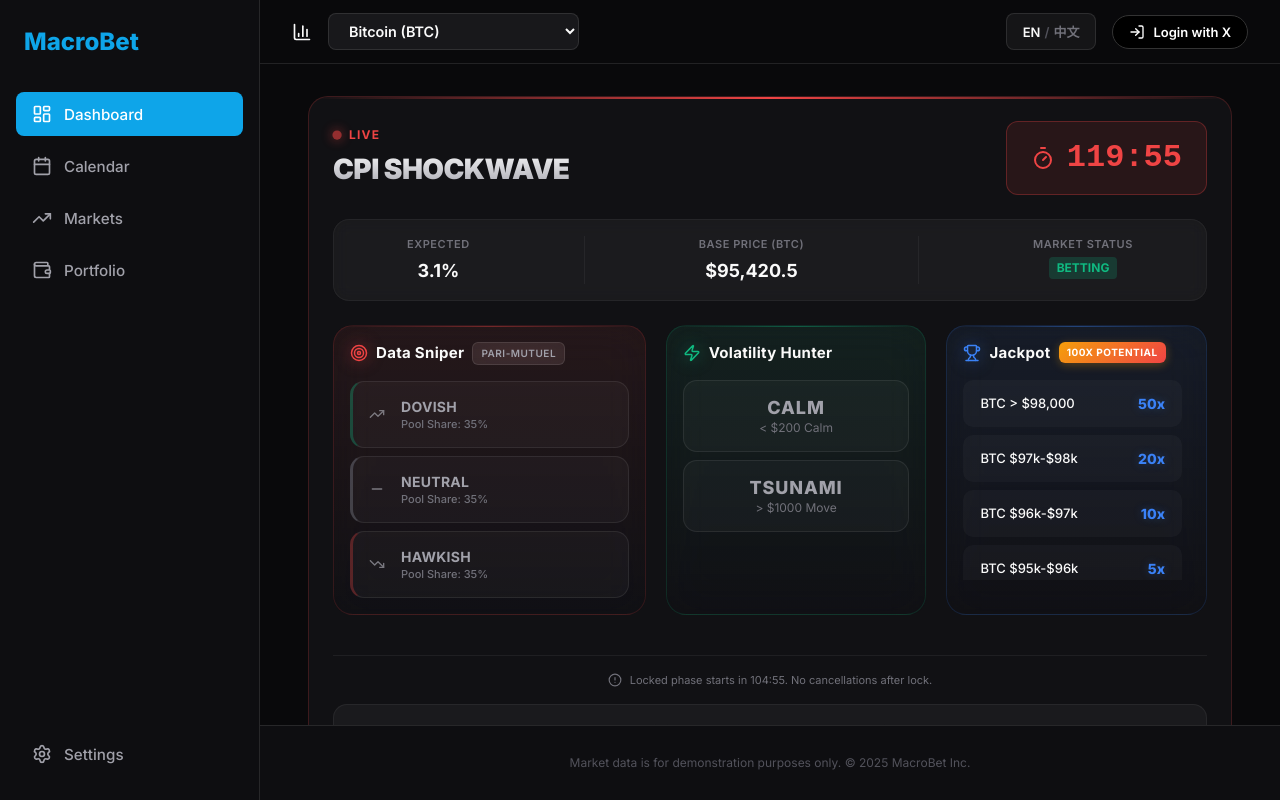
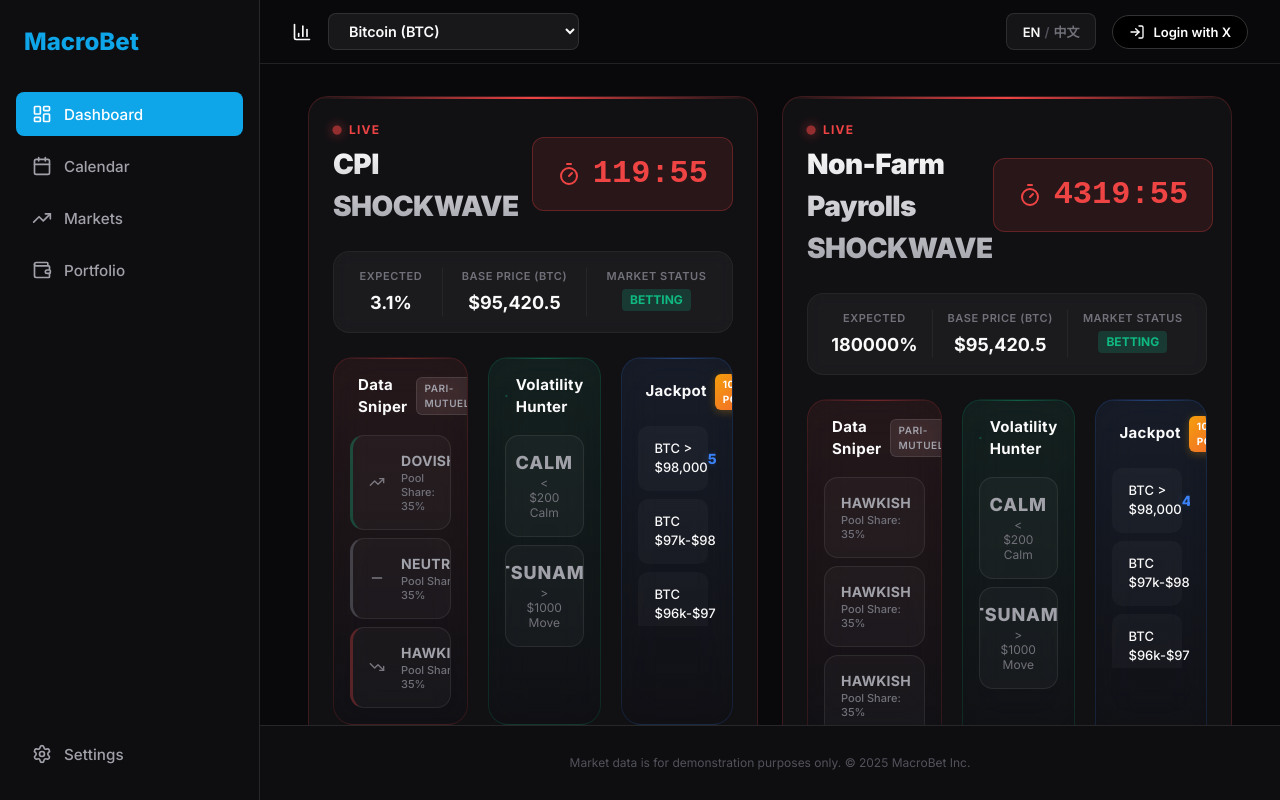
Before and after one commit to lbq110/MacroBet, a React (Vite) app in the folder frontend/: page / in a window 1280 px wide. Built offline with nearby package versions, Linux system fonts and the light colour scheme.

Commit message:
Add NFP, GDP, Fed Rate, BOJ Rate shockwave betting panels

```diff
--- a/frontend/src/App.tsx
+++ b/frontend/src/App.tsx
@@ -1,5 +1,5 @@
 import { useState } from 'react';
-import { MOCK_ASSETS, MOCK_MACRO_DATA, MOCK_BETS, MOCK_SHOCKWAVE_EVENT } from './data/mockData';
+import { MOCK_ASSETS, MOCK_MACRO_DATA, MOCK_BETS, ALL_SHOCKWAVE_EVENTS } from './data/mockData';
 import { useI18n } from './i18n';
 import { useAuth } from './auth/AuthContext';
 
@@ -144,7 +144,12 @@ function App() {
         <main className="main-content">
           {view === 'detail' ? (
             <div className="animate-fade-in" style={{ display: 'flex', flexDirection: 'column', gap: 'var(--space-8)' }}>
-              {activeAsset.id === 'btc' && <ShockwavePanel event={MOCK_SHOCKWAVE_EVENT} />}
+              {/* All Shockwave Betting Panels */}
+              <div className="shockwave-events-grid" style={{ display: 'grid', gridTemplateColumns: 'repeat(auto-fit, minmax(400px, 1fr))', gap: 'var(--space-6)' }}>
+                {ALL_SHOCKWAVE_EVENTS.map(event => (
+                  <ShockwavePanel key={event.id} event={event} />
+                ))}
+              </div>
               <AssetHero asset={activeAsset} />
               <MacroStats />
               <div style={{ display: 'grid', gridTemplateColumns: 'minmax(0, 2fr) minmax(0, 1fr)', gap: 'var(--space-8)', alignItems: 'start' }}>
--- a/frontend/src/data/mockData.ts
+++ b/frontend/src/data/mockData.ts
@@ -230,3 +230,98 @@ export const MOCK_SHOCKWAVE_EVENT: ShockwaveEvent = {
         { id: 'j4', rangeLabel: 'BTC $95k-$96k', subMode: ShockwaveSubMode.JACKPOT, odds: 5 },
     ]
 };
+
+// NFP Shockwave Event
+export const MOCK_NFP_EVENT: ShockwaveEvent = {
+    id: 'nfp-sw-001',
+    indicatorName: 'Non-Farm Payrolls',
+    releaseTime: new Date(Date.now() + 1000 * 60 * 60 * 24 * 3).toISOString(), // 3 days from now
+    expectedValue: 180000,
+    status: EventStatus.BETTING,
+    eventType: EventType.SHOCKWAVE,
+    basePrice: 95420.50,
+    options: [
+        { id: 'nfp-s1', rangeLabel: 'STRONG JOBS', subMode: ShockwaveSubMode.DATA_SNIPER },
+        { id: 'nfp-s2', rangeLabel: 'IN LINE', subMode: ShockwaveSubMode.DATA_SNIPER },
+        { id: 'nfp-s3', rangeLabel: 'WEAK JOBS', subMode: ShockwaveSubMode.DATA_SNIPER },
+        { id: 'nfp-v1', rangeLabel: 'CALM', subMode: ShockwaveSubMode.VOLATILITY_HUNTER },
+        { id: 'nfp-v2', rangeLabel: 'TSUNAMI', subMode: ShockwaveSubMode.VOLATILITY_HUNTER },
+        { id: 'nfp-j1', rangeLabel: 'BTC > $98,000', subMode: ShockwaveSubMode.JACKPOT, odds: 45 },
+        { id: 'nfp-j2', rangeLabel: 'BTC $97k-$98k', subMode: ShockwaveSubMode.JACKPOT, odds: 18 },
+        { id: 'nfp-j3', rangeLabel: 'BTC $96k-$97k', subMode: ShockwaveSubMode.JACKPOT, odds: 8 },
+        { id: 'nfp-j4', rangeLabel: 'BTC $95k-$96k', subMode: ShockwaveSubMode.JACKPOT, odds: 4 },
+    ]
+};
+
+// GDP Shockwave Event
+export const MOCK_GDP_EVENT: ShockwaveEvent = {
+    id: 'gdp-sw-001',
+    indicatorName: 'GDP',
+    releaseTime: new Date(Date.now() + 1000 * 60 * 60 * 24 * 7).toISOString(), // 7 days from now
+    expectedValue: 2.8,
+    status: EventStatus.UPCOMING,
+    eventType: EventType.SHOCKWAVE,
+    basePrice: 95420.50,
+    options: [
+        { id: 'gdp-s1', rangeLabel: 'GROWTH', subMode: ShockwaveSubMode.DATA_SNIPER },
+        { id: 'gdp-s2', rangeLabel: 'STABLE', subMode: ShockwaveSubMode.DATA_SNIPER },
+        { id: 'gdp-s3', rangeLabel: 'SLOWDOWN', subMode: ShockwaveSubMode.DATA_SNIPER },
+        { id: 'gdp-v1', rangeLabel: 'CALM', subMode: ShockwaveSubMode.VOLATILITY_HUNTER },
+        { id: 'gdp-v2', rangeLabel: 'TSUNAMI', subMode: ShockwaveSubMode.VOLATILITY_HUNTER },
+        { id: 'gdp-j1', rangeLabel: 'SPX > 5200', subMode: ShockwaveSubMode.JACKPOT, odds: 40 },
+        { id: 'gdp-j2', rangeLabel: 'SPX 5100-5200', subMode: ShockwaveSubMode.JACKPOT, odds: 15 },
+        { id: 'gdp-j3', rangeLabel: 'SPX 5000-5100', subMode: ShockwaveSubMode.JACKPOT, odds: 6 },
+    ]
+};
+
+// Fed Rate Decision Shockwave Event
+export const MOCK_FED_RATE_EVENT: ShockwaveEvent = {
+    id: 'fed-sw-001',
+    indicatorName: 'Fed Rate Decision',
+    releaseTime: new Date(Date.now() + 1000 * 60 * 60 * 24 * 14).toISOString(), // 14 days from now
+    expectedValue: 4.5,
+    status: EventStatus.UPCOMING,
+    eventType: EventType.SHOCKWAVE,
+    basePrice: 95420.50,
+    options: [
+        { id: 'fed-s1', rangeLabel: 'RATE HIKE', subMode: ShockwaveSubMode.DATA_SNIPER },
+        { id: 'fed-s2', rangeLabel: 'NO CHANGE', subMode: ShockwaveSubMode.DATA_SNIPER },
+        { id: 'fed-s3', rangeLabel: 'RATE CUT', subMode: ShockwaveSubMode.DATA_SNIPER },
+        { id: 'fed-v1', rangeLabel: 'CALM', subMode: ShockwaveSubMode.VOLATILITY_HUNTER },
+        { id: 'fed-v2', rangeLabel: 'TSUNAMI', subMode: ShockwaveSubMode.VOLATILITY_HUNTER },
+        { id: 'fed-j1', rangeLabel: 'BTC > $100,000', subMode: ShockwaveSubMode.JACKPOT, odds: 100 },
+        { id: 'fed-j2', rangeLabel: 'BTC $98k-$100k', subMode: ShockwaveSubMode.JACKPOT, odds: 30 },
+        { id: 'fed-j3', rangeLabel: 'BTC $96k-$98k', subMode: ShockwaveSubMode.JACKPOT, odds: 12 },
+        { id: 'fed-j4', rangeLabel: 'BTC < $95k', subMode: ShockwaveSubMode.JACKPOT, odds: 8 },
+    ]
+};
+
+// BOJ Rate Decision Shockwave Event
+export const MOCK_BOJ_RATE_EVENT: ShockwaveEvent = {
+    id: 'boj-sw-001',
+    indicatorName: 'BOJ Rate Decision',
+    releaseTime: new Date(Date.now() + 1000 * 60 * 60 * 24 * 21).toISOString(), // 21 days from now
+    expectedValue: 0.25,
+    status: EventStatus.UPCOMING,
+    eventType: EventType.SHOCKWAVE,
+    basePrice: 157.45,
+    options: [
+        { id: 'boj-s1', rangeLabel: 'RATE HIKE', subMode: ShockwaveSubMode.DATA_SNIPER },
+        { id: 'boj-s2', rangeLabel: 'NO CHANGE', subMode: ShockwaveSubMode.DATA_SNIPER },
+        { id: 'boj-s3', rangeLabel: 'RATE CUT', subMode: ShockwaveSubMode.DATA_SNIPER },
+        { id: 'boj-v1', rangeLabel: 'CALM', subMode: ShockwaveSubMode.VOLATILITY_HUNTER },
+        { id: 'boj-v2', rangeLabel: 'TSUNAMI', subMode: ShockwaveSubMode.VOLATILITY_HUNTER },
+        { id: 'boj-j1', rangeLabel: 'USDJPY > 160', subMode: ShockwaveSubMode.JACKPOT, odds: 60 },
+        { id: 'boj-j2', rangeLabel: 'USDJPY 155-160', subMode: ShockwaveSubMode.JACKPOT, odds: 25 },
+        { id: 'boj-j3', rangeLabel: 'USDJPY < 155', subMode: ShockwaveSubMode.JACKPOT, odds: 15 },
+    ]
+};
+
+// All shockwave events collection
+export const ALL_SHOCKWAVE_EVENTS: ShockwaveEvent[] = [
+    MOCK_SHOCKWAVE_EVENT,
+    MOCK_NFP_EVENT,
+    MOCK_GDP_EVENT,
+    MOCK_FED_RATE_EVENT,
+    MOCK_BOJ_RATE_EVENT,
+];
```
